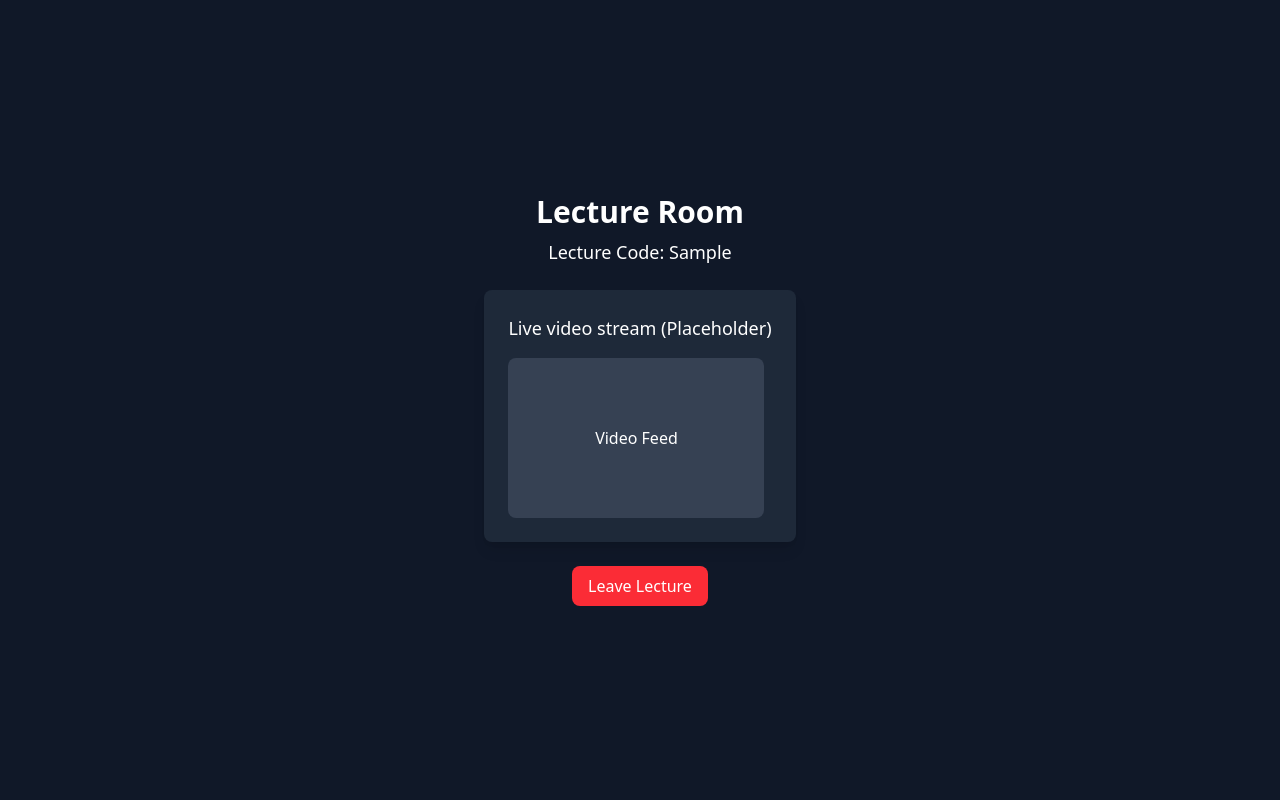
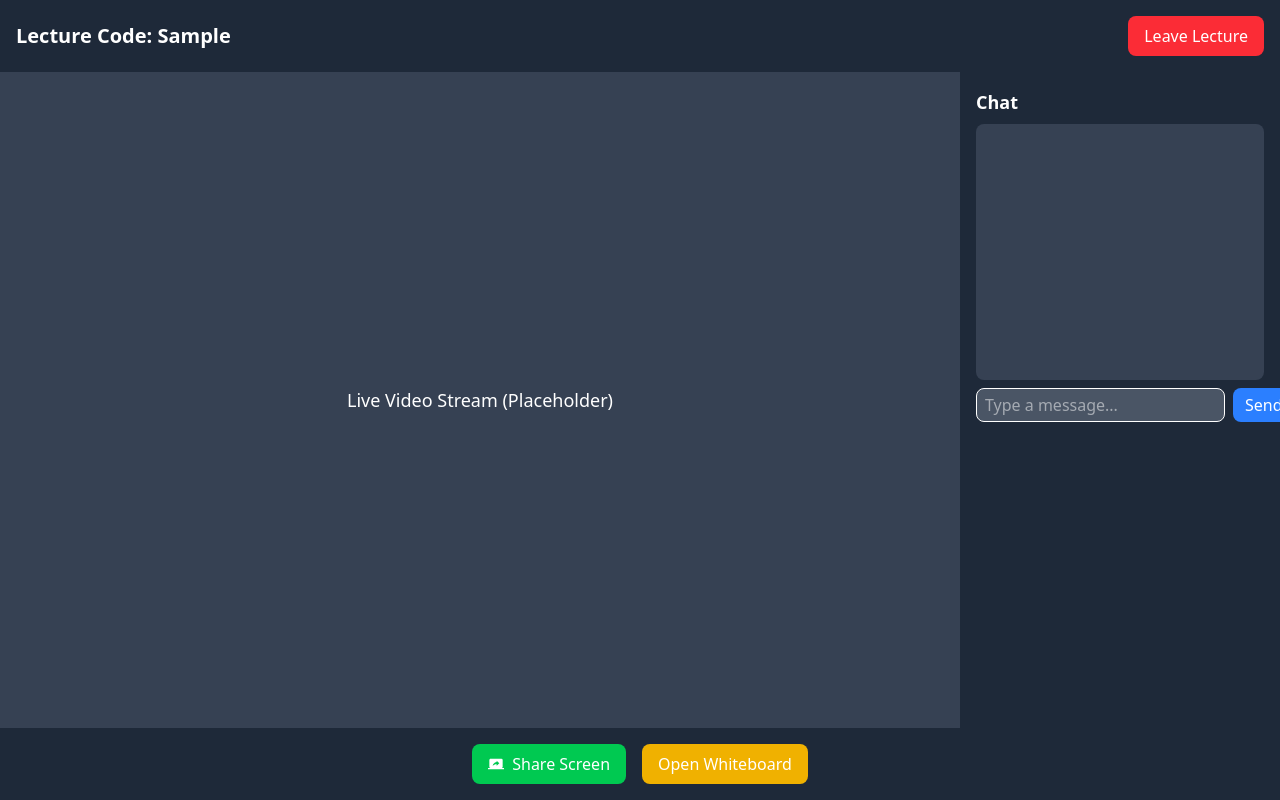
Before and after one commit to ThirunavukkarasuMathurjan/LMS_Project, a React (Vite) app: page /join in a window 1280 px wide. Both pictures are taken after typing "Sample", "Sample123" into the empty fields and a click on the button "Join Lecture". Built offline with nearby package versions, Linux system fonts and the light colour scheme.

Commit message:
Add Whiteboard

```diff
--- a/src/components/JoinLecture.jsx
+++ b/src/components/JoinLecture.jsx
@@ -1,8 +1,10 @@
-import React, { useState } from 'react';
+import React, { useState } from "react";
+import { MdScreenShare, MdStopScreenShare } from "react-icons/md";
+import Whiteboard from "./Whiteboard";
 
 function JoinLecture() {
-  const [lectureCode, setLectureCode] = useState('');
-  const [password, setPassword] = useState('');
+  const [lectureCode, setLectureCode] = useState("");
+  const [password, setPassword] = useState("");
   const [joined, setJoined] = useState(false);
 
   const handleJoin = (e) => {
@@ -10,12 +12,12 @@ function JoinLecture() {
     if (lectureCode && password) {
       setJoined(true);
     } else {
-      alert('Please enter a valid code and password.');
+      alert("Please enter a valid code and password.");
     }
   };
 
   const handleClose = () => {
-    window.location.href = '/';  // Navigates to the home page
+    window.location.href = "/"; // Navigates to the home page
   };
 
   if (joined) {
@@ -31,7 +33,9 @@ function JoinLecture() {
         >
           ✖
         </button>
-        <h2 className="text-2xl font-semibold text-center mb-4">Join Lecture</h2>
+        <h2 className="text-2xl font-semibold text-center mb-4">
+          Join Lecture
+        </h2>
         <form onSubmit={handleJoin} className="space-y-4">
           <input
             type="text"
@@ -60,19 +64,104 @@ function JoinLecture() {
 }
 
 function LectureRoom({ code }) {
+  const [messages, setMessages] = useState([]);
+  const [message, setMessage] = useState("");
+  const [screenShared, setScreenShared] = useState(false);
+  const [whiteboard, setWhiteboard] = useState(false);
+
+  const sendMessage = () => {
+    if (message.trim()) {
+      setMessages([...messages, { text: message, sender: "You" }]);
+      setMessage("");
+    }
+  };
+
+  const toggleScreenShare = () => {
+    setScreenShared(!screenShared);
+  };
+
+  const toggleWhiteboard = () => {
+    if (whiteboard) {
+      if (window.confirm("Are you sure you want to close the Whiteboard?")) {
+        setWhiteboard(false);
+      }
+    } else {
+      setWhiteboard(true);
+    }
+  };
+
+  const confirmLeave = () => {
+    if (window.confirm("Are you sure you want to leave the lecture?")) {
+      window.location.reload();
+    }
+  };
+
   return (
-    <div className="flex flex-col items-center justify-center h-screen bg-gray-900 text-white">
-      <h2 className="text-3xl font-bold">Lecture Room</h2>
-      <p className="text-lg mt-2">Lecture Code: {code}</p>
-      <div className="mt-6 p-6 bg-gray-800 rounded-lg shadow-lg">
-        <p className="text-lg">Live video stream (Placeholder)</p>
-        <div className="mt-4 w-64 h-40 bg-gray-700 flex items-center justify-center rounded-lg">
-          <span>Video Feed</span>
+    <div className="flex flex-col h-screen w-full bg-gray-900 text-white">
+      <div className="p-4 bg-gray-800 flex justify-between items-center">
+        <h2 className="text-xl font-bold">Lecture Code: {code}</h2>
+        <button
+          className="bg-red-500 px-4 py-2 rounded-lg hover:bg-red-600"
+          onClick={confirmLeave}
+        >
+          Leave Lecture
+        </button>
+      </div>
+      <div className="flex flex-grow">
+        <div className="flex-grow flex items-center justify-center bg-gray-700">
+          {whiteboard ? (
+            <Whiteboard />
+          ) : screenShared ? (
+            <p className="text-lg">Screen Sharing in Progress...</p>
+          ) : (
+            <p className="text-lg">Live Video Stream (Placeholder)</p>
+          )}
+        </div>
+        <div className="w-1/4 p-4 bg-gray-800">
+          <h3 className="text-lg font-semibold mb-2">Chat</h3>
+          <div className="h-64 overflow-y-auto bg-gray-700 p-2 rounded-lg">
+            {messages.map((msg, index) => (
+              <p key={index} className="p-1 text-sm">
+                <strong>{msg.sender}:</strong> {msg.text}
+              </p>
+            ))}
+          </div>
+          <div className="mt-2 flex">
+            <input
+              type="text"
+              className="flex-grow px-2 py-1 border rounded-lg bg-gray-600 text-white"
+              placeholder="Type a message..."
+              value={message}
+              onChange={(e) => setMessage(e.target.value)}
+            />
+            <button
+              className="ml-2 bg-blue-500 px-3 py-1 rounded-lg hover:bg-blue-600"
+              onClick={sendMessage}
+            >
+              Send
+            </button>
+          </div>
         </div>
       </div>
-      <button className="mt-6 bg-red-500 px-4 py-2 rounded-lg hover:bg-red-600" onClick={() => window.location.reload()}>
-        Leave Lecture
-      </button>
+      <div className="p-4 bg-gray-800 flex justify-center gap-4">
+        <button
+          className="bg-green-500 px-4 py-2 rounded-lg hover:bg-green-600 flex items-center"
+          onClick={toggleScreenShare}
+        >
+          {screenShared ? (
+            <MdStopScreenShare className="mr-2" />
+          ) : (
+            <MdScreenShare className="mr-2" />
+          )}
+          {screenShared ? "Stop Sharing" : "Share Screen"}
+        </button>
+        <button
+          className="bg-yellow-500 px-4 py-2 rounded-lg hover:bg-yellow-600"
+          onClick={toggleWhiteboard}
+        >
+          {whiteboard ? "Close Whiteboard" : "Open Whiteboard"}
+        </button>
+      </div>
     </div>
   );
 }
--- /dev/null
+++ b/src/components/Whiteboard.jsx
@@ -0,0 +1,75 @@
+import React, { useRef, useState } from "react";
+
+const Whiteboard = () => {
+  const canvasRef = useRef(null);
+  const ctxRef = useRef(null);
+  const [drawing, setDrawing] = useState(false);
+  const [tool, setTool] = useState("pencil");
+  const [lineWidth, setLineWidth] = useState(2);
+  const [color, setColor] = useState("#000000");
+
+  const startDrawing = (e) => {
+    const canvas = canvasRef.current;
+    const ctx = canvas.getContext("2d");
+    ctxRef.current = ctx;
+
+    ctx.beginPath();
+    ctx.moveTo(e.nativeEvent.offsetX, e.nativeEvent.offsetY);
+    ctx.lineWidth = lineWidth;
+    ctx.strokeStyle = tool === "eraser" ? "#ffffff" : color;
+    ctx.lineCap = "round";
+    ctx.lineJoin = "round";
+    setDrawing(true);
+  };
+
+  const draw = (e) => {
+    if (!drawing) return;
+    const ctx = ctxRef.current;
+    ctx.lineTo(e.nativeEvent.offsetX, e.nativeEvent.offsetY);
+    ctx.stroke();
+  };
+
+  const stopDrawing = () => {
+    setDrawing(false);
+    ctxRef.current.closePath();
+  };
+
+  return (
+    <div className="p-4 bg-white w-full h-full">
+      <div className="flex gap-4 mb-2">
+        <button onClick={() => setTool("pencil")} className="px-4 py-1 bg-gray-300 rounded">
+          Pencil
+        </button>
+        <button onClick={() => setTool("eraser")} className="px-4 py-1 bg-red-300 rounded">
+          Eraser
+        </button>
+        <input
+          type="color"
+          value={color}
+          onChange={(e) => setColor(e.target.value)}
+          className="border rounded"
+        />
+        <input
+          type="range"
+          min="1"
+          max="10"
+          value={lineWidth}
+          onChange={(e) => setLineWidth(e.target.value)}
+          className="border rounded"
+        />
+      </div>
+
+      <canvas
+        ref={canvasRef}
+        width={800}
+        height={500}
+        className="border bg-gray-200"
+        onMouseDown={startDrawing}
+        onMouseMove={draw}
+        onMouseUp={stopDrawing}
+      ></canvas>
+    </div>
+  );
+};
+
+export default Whiteboard;
```
